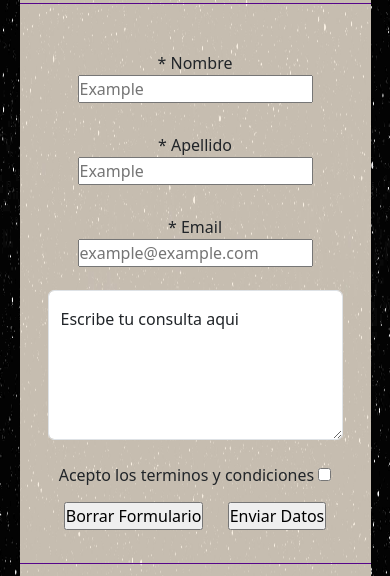
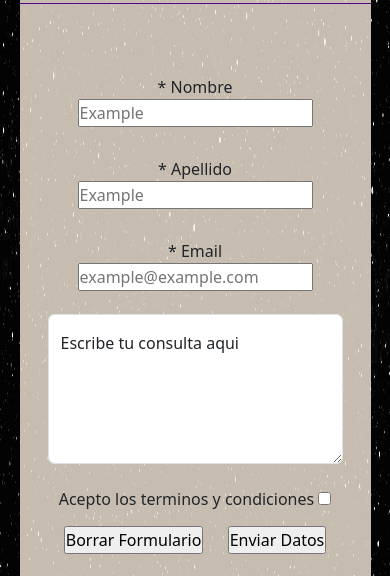
Before and after one commit to Matias2288/Pre-entrega-2, a website: page pages/contacto.html in a window 390 px wide. Shown: the part 163-739 px from the top of the page. Drawn offline with nearby package versions, Linux system fonts and the light colour scheme; a web font is replaced by a local one.

Commit message:
Correccion de vista de movile

```diff
--- a/scss/estilo.scss
+++ b/scss/estilo.scss
@@ -1296,7 +1296,7 @@ h2{
           //Contacto
           .container3 {
             grid-template-columns: 1fr;
-            grid-template-rows: 0.5fr auto auto auto 0.5fr;
+            grid-template-rows: 0.6fr 0.3fr auto 0.3fr 0.6fr;
             grid-auto-columns: 1fr;
             gap: 0px 0px;
             grid-auto-flow: row;
```
Also changed, not shown: css/estilo.css.
